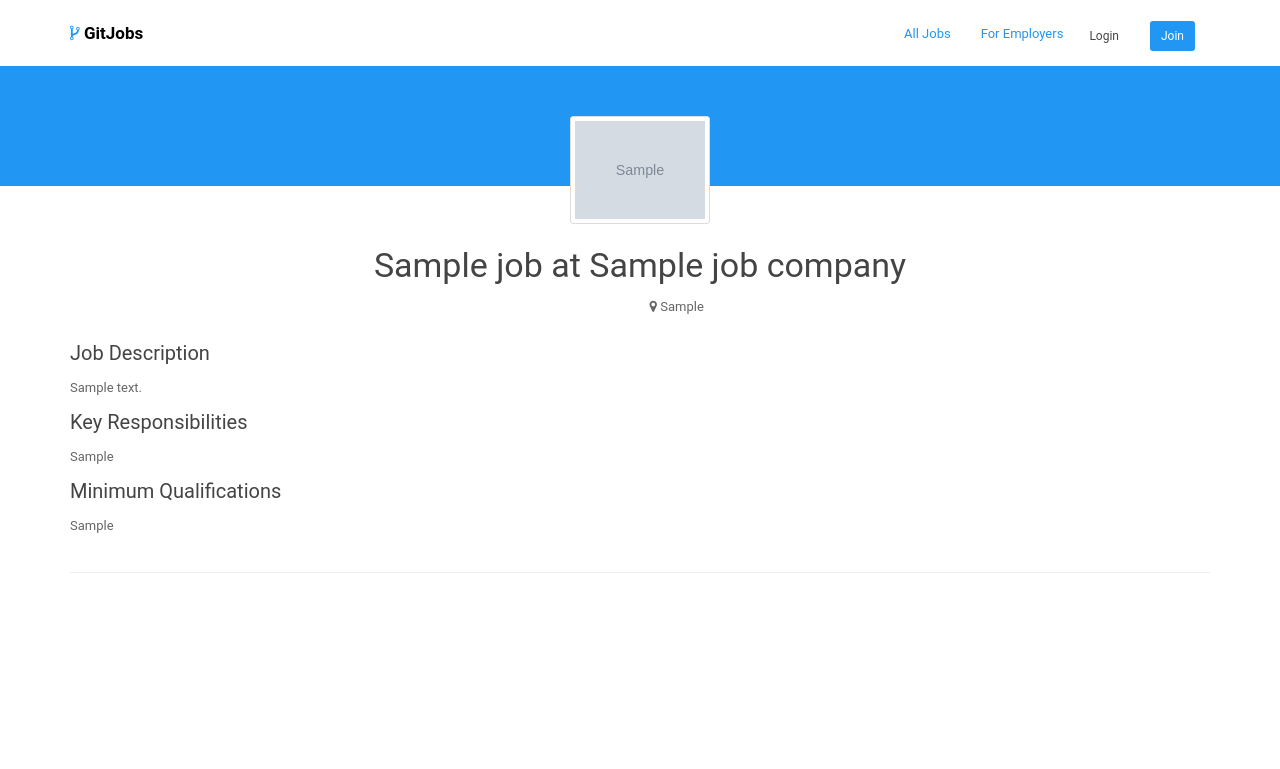
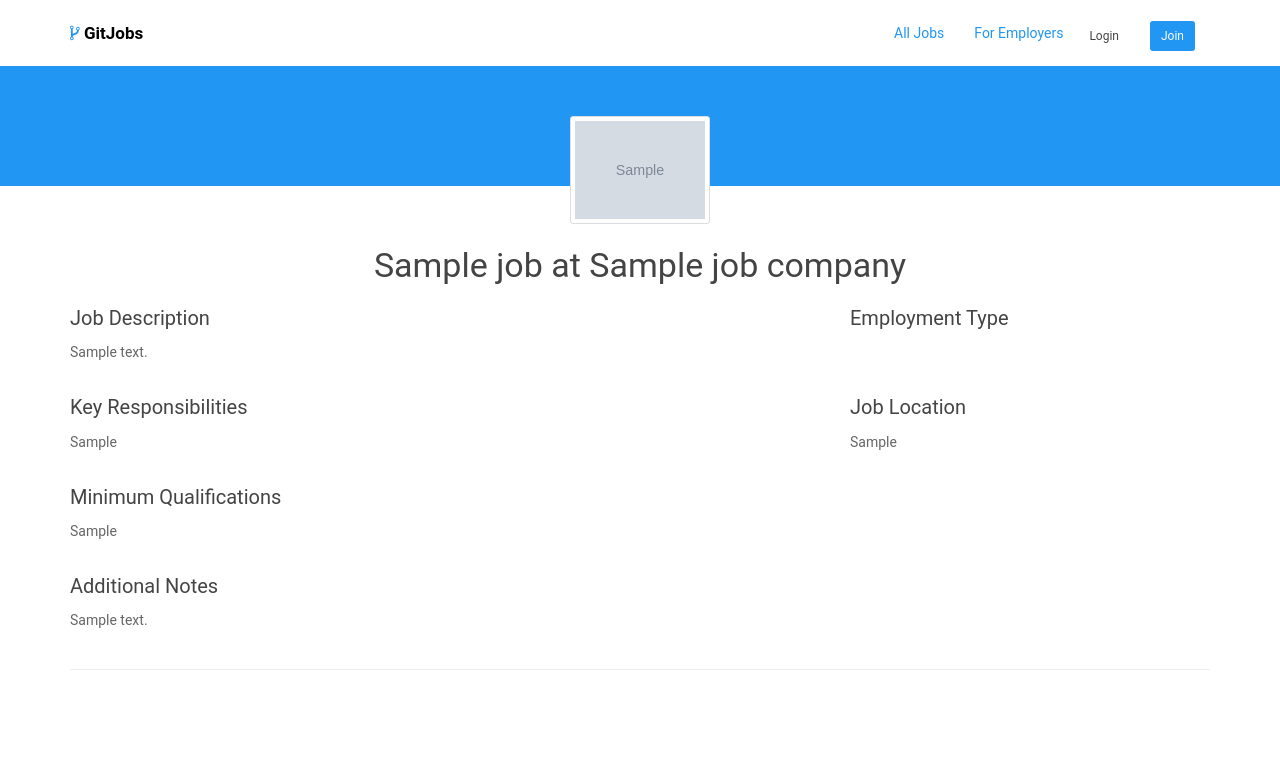
Before and after one commit to alexphelps/hiretech, a Django app: template thirtysevenjobs/templates/job_details.html in a window 1280 px wide. Shown: the top 769 px of the page. Run offline with Django 3.2, Linux system fonts and the light colour scheme; the template is opened without the code that fills it: most values are stand-ins (such as "Sample title", 1, 10 or a date in 2020); grey boxes marked "Sample" are stand-in pictures; data that the repository does not hold is empty; style sheets or scripts are compiled from the project's sources; some libraries are stand-ins or nearby versions.

Commit message:
jobs detail page refinement

```diff
--- a/thirtysevenjobs/static/style.scss
+++ b/thirtysevenjobs/static/style.scss
@@ -2,6 +2,9 @@
 @import 'bootstrap';
 @import 'bootswatch';
 @import 'utility-classes';
+body {
+  font-size: 14px;
+}
 
 @media (max-width: 778px) {
   .nav.navbar-nav.pull-right {
--- a/thirtysevenjobs/templates/job_details.html
+++ b/thirtysevenjobs/templates/job_details.html
@@ -13,31 +13,40 @@
         <img class="img-thumbnail job-details-img" src="{{ job.job_company.company_logo.url }}">
       </a>
       <h3><span itemprop="title">{{ job.job_title }}</span> at {{ job.job_company.company_name }}</h3>
-      <p><span class="job-type {{ job.job_type }}" itemprop="employmentType">{{ job.get_job_type_display }}</span>   <i class="fa fa-map-marker"></i> {{ job.job_location }}</p>
     </div>
   </div>
 <div class="container">
   <div class="row">
-    <div class="col-md-9">
-      <div class="">
-          <div itemprop="description">
-            <h5>Job Description</h5>
-            {{ job.job_description|markdown }}
-          </div>
+    <div class="col-md-8">
+        <div class="" itemprop="description">
+          <h5>Job Description</h5>
+          {{ job.job_description|markdown }}
         </div>
-        <div itemprop="responsibilities">
+        <div class="m-t-30" itemprop="responsibilities">
           <h5>Key Responsibilities</h5>
           {{ job.job_responsibilities|markdown }}
         </div>
-        <div itemprop="qualifications">
+        <div class="m-t-30" itemprop="qualifications">
           <h5>Minimum Qualifications</h5>
           {{ job.job_qualifications|markdown }}
         </div>
+        <div class="m-t-30" class="">
+          <h5>Additional Notes</h5>
+          {{ job.job_notes|markdown }}
+        </div>
       </div>
-      <div class="col-md-3">
+      <div class="col-md-4">
         <div class="">
-          <div class="">
-          </div>
+          <h5>Employment Type</h5>
+          <p><span class="job-type {{ job.job_type }}" itemprop="employmentType">{{ job.get_job_type_display }}</span></p>
+        </div>
+        <div class="m-t-30">
+          <h5>Job Location</h5>
+          <span itemprop="jobLocation" itemscope itemtype="http://schema.org/Place">
+            <span itemprop="address" itemscope itemtype="http://schema.org/PostalAddress">
+                <span itemprop="addressLocality">{{ job.job_location }}</span>
+              </span>
+            </span>
         </div>
       </div>
     </div>
```
